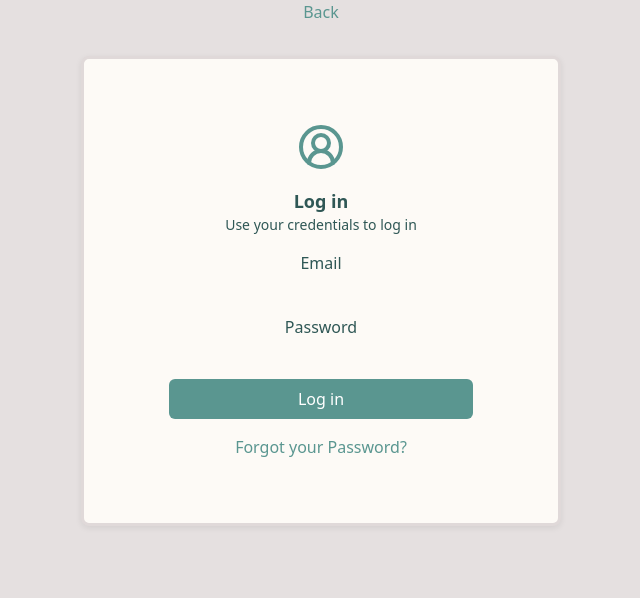
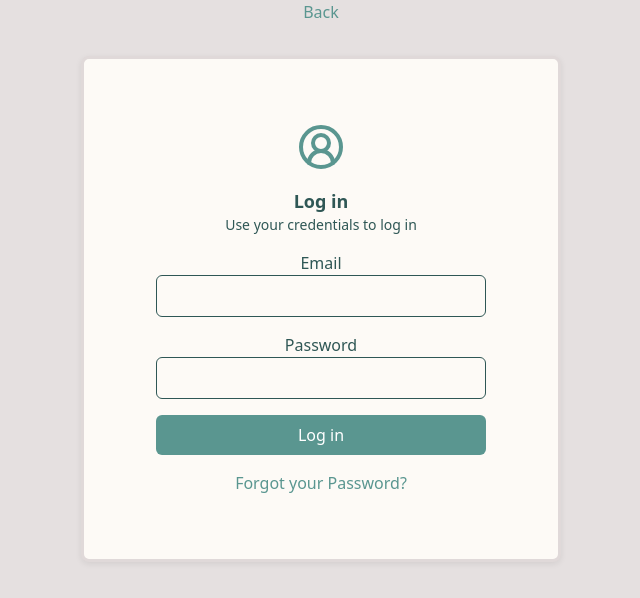
Before and after one commit to Emilyempa/exam-project-doggydaycare, a Next.js app in the folder frontend/: page /login in a window 1280 px wide. Shown: the top 598 px of the page, without its empty margins (319-959 px from the left). Built offline with nearby package versions, Linux system fonts and the light colour scheme.

Commit message:
WGAC updates to card and login

```diff
--- a/frontend/src/components/card/Card.tsx
+++ b/frontend/src/components/card/Card.tsx
@@ -19,6 +19,8 @@ export const Card: React.FC<Card> = ({ icon: Icon, title, description, children,
           <Icon
             className="w-12 h-12"
             style={{color: '#5A9690'}}
+            aria-hidden="true"
+            focusable="false"
           />
         </div>
       )}
--- a/frontend/src/components/hero/Hero.tsx
+++ b/frontend/src/components/hero/Hero.tsx
@@ -21,7 +21,7 @@ export default function Hero() {
           text-sm font-medium
           transition
           hover:bg-white
-          hover:border-[#5A9690]
+          hover:border-primary
           "
         >
           Log In
--- a/frontend/src/components/log-in/Log-in.tsx
+++ b/frontend/src/components/log-in/Log-in.tsx
@@ -12,22 +12,44 @@ export const LoginForm = () => {
     >
       <form method="POST" action="/login" className="space-y-4">
         <div>
-          <label>Email</label>
+          <label htmlFor="email">Email</label>
           <input
             name="username"
             type="text"
             required
-            className="w-full input"
+            className="
+              w-full
+              border
+              border-primary
+              rounded-md
+              px-3
+              py-2
+              focus:outline-none
+              focus:ring-2
+              focus:ring-primary
+              focus:border-primary
+            "
           />
         </div>
 
         <div>
-          <label>Password</label>
+          <label htmlFor="password">Password</label>
           <input
             name="password"
-            type="password"
+            type="text"
             required
-            className="w-full input"
+            className="
+              w-full
+              border
+              border-primary
+              rounded-md
+              px-3
+              py-2
+              focus:outline-none
+              focus:ring-2
+              focus:ring-primary
+              focus:border-primary
+            "
           />
         </div>
 
```
Also changed, not shown: frontend/src/components/button/Button.tsx (deleted).
